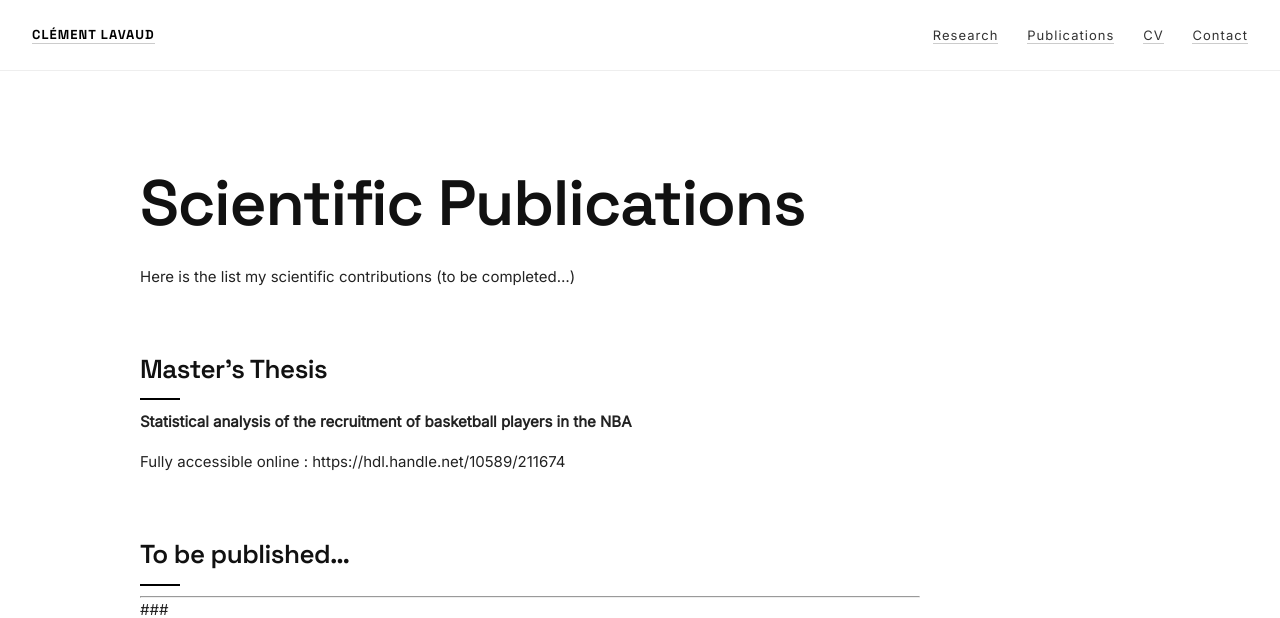
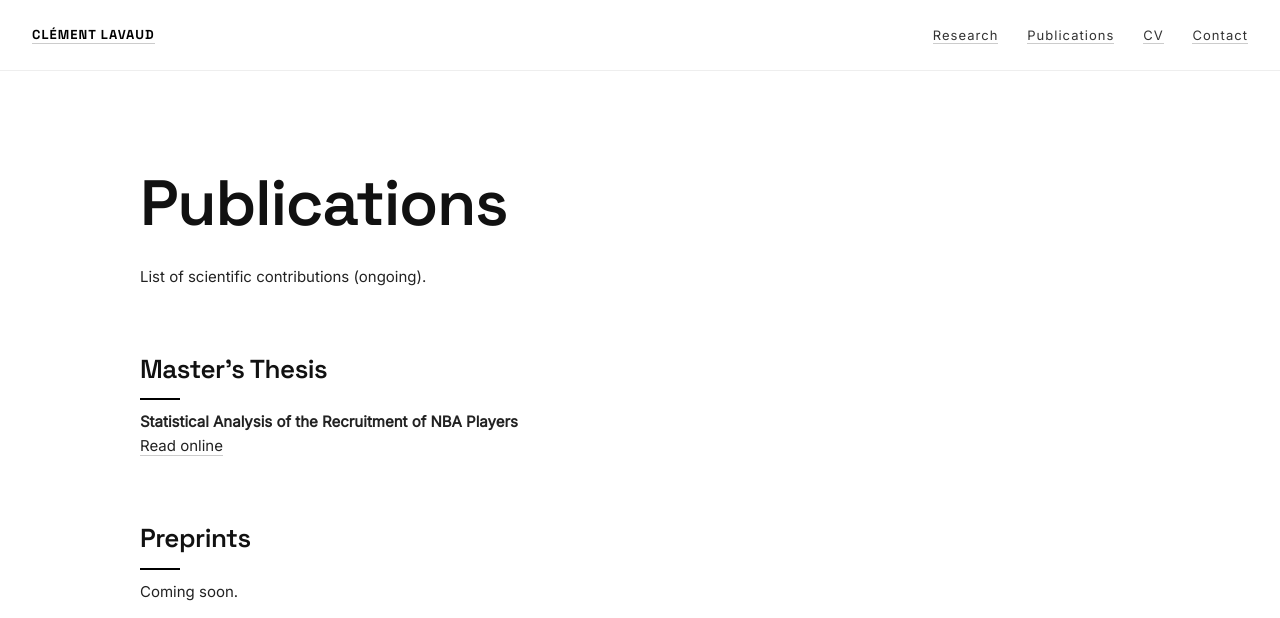
Before and after one commit to clementlavaud/clementlavaud.github.io, a Jekyll site: the page built from publications.md, in a window 1280 px wide and 1145 px high. Shown: the top 618 px of the window. Built offline with Jekyll 4.4.1, drawn with Linux system fonts in a browser that asks for light colours; grey boxes are pictures that could not be loaded.

Commit message:
Update publications.md

````diff
--- a/publications.md
+++ b/publications.md
@@ -3,23 +3,17 @@ layout: default
 title: "Publications"
 ---
 
-# Scientific Publications
+<h1>Publications</h1>
 
-Here is the list my scientific contributions (to be completed...)
+<p>List of scientific contributions (ongoing).</p>
 
-## Master's Thesis
-**Statistical analysis of the recruitment of basketball players in the NBA**
+<h2>Master's Thesis</h2>
 
-Fully accessible online : https://hdl.handle.net/10589/211674
+<p>
+<strong>Statistical Analysis of the Recruitment of NBA Players</strong><br>
+<a href="https://hdl.handle.net/10589/211674">Read online</a>
+</p>
 
+<h2>Preprints</h2>
 
-
-## To be published...
-
-
----
-
-###
-
-```markdown
-![Example result](assets/images/sample_plot.png)
+<p>Coming soon.</p>
````
